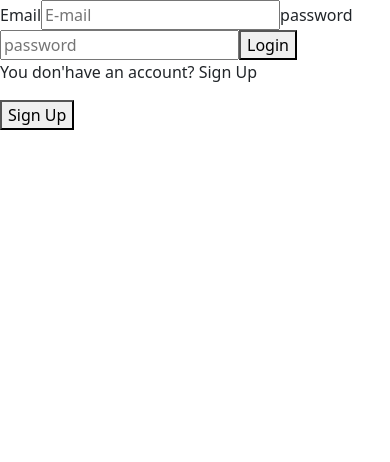
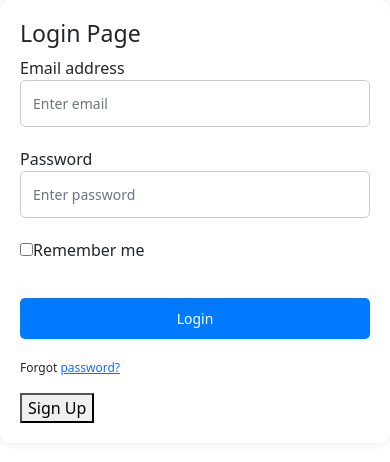
Before and after one commit to mohamedbouras/Green_Field_Project, a React (Vite) app in the folder FrontEnd/: page / in a window 390 px wide. Shown: the top 462 px of the page. Built offline with nearby package versions, Linux system fonts and the light colour scheme.

Commit message:
csslogin&&signin&&favoritebut

```diff
--- a/FrontEnd/package.json
+++ b/FrontEnd/package.json
@@ -10,6 +10,9 @@
   },
   "dependencies": {
     "@fortawesome/fontawesome-free": "^6.4.0",
+    "@fortawesome/free-brands-svg-icons": "^6.4.0",
+    "@fortawesome/free-solid-svg-icons": "^6.4.0",
+    "@fortawesome/react-fontawesome": "^0.2.0",
     "@tinymce/tinymce-react": "^4.3.0",
     "axios": "^1.3.4",
     "bootstrap": "^5.2.3",
--- a/FrontEnd/src/App.jsx
+++ b/FrontEnd/src/App.jsx
@@ -9,6 +9,7 @@ import CourseView from './components/CourseView.jsx'
 import { useState,useEffect } from 'react'
 import LandingPage from './components/LandingPage'
 import UpdateCours from "./components/UpdateCours.jsx"
+import Register from './components/Register'
 function App() {
   const [user, setuser] = useState(JSON.parse(localStorage.getItem('user')));
 
@@ -27,6 +28,8 @@ function App() {
         <Route path = "/courseview" element = {<><CourseView/><ScrollToTopButton/> </>}/>
         <Route path='/container' element={<><Containerr/> <ScrollToTopButton/></>} />
         <Route path = "/landingPage" element = {<><LandingPage /><ScrollToTopButton/> </>}/>
+        <Route path = "/register" element ={<><Register getuser = {setuser}/><ScrollToTopButton/></>}></Route>
+
         <Route path = "/" element = {<Login setuser={setuser}/>}  />
       </Routes>
 
--- a/FrontEnd/src/components/CoursCard.jsx
+++ b/FrontEnd/src/components/CoursCard.jsx
@@ -1,14 +1,18 @@
-import React, { useState } from 'react'
+import React, { useState  } from 'react'
 import Button from 'react-bootstrap/Button';
 import Card from 'react-bootstrap/Card';
-
+import { FontAwesomeIcon } from '@fortawesome/react-fontawesome'
+import { faStar } from '@fortawesome/free-solid-svg-icons';
 import { useNavigate } from 'react-router-dom';
 import CourseView from './CourseView';
 import axios from 'axios';
 const CoursCard = ({data}) => {
   const [courseData,setCourseData] = useState([])
+  const [isFavorited, setIsFavorited] = useState(false);
   const navigate = useNavigate()
-
+  const handleAddFavorite = () => {
+    setIsFavorited(!isFavorited);
+  };
   function handleCourseView (id){
      axios.get(`http://127.0.0.1:4000/api/events/${id}`)
      .then(res=>{
@@ -36,6 +40,12 @@ const CoursCard = ({data}) => {
             </Card.Text>
             <Button variant="primary" onClick={handleCourseUp}>up Course</Button>
             <Button variant="primary" onClick={()=>{handleCourseView(data.event_id)}}>View Course</Button>
+            <FontAwesomeIcon
+          icon={faStar}
+          onClick={handleAddFavorite}
+          style={{ color: isFavorited ? 'gold' : 'black', cursor: 'pointer' }}
+        />
+
 
           </Card.Body>
         </Card>
--- /dev/null
+++ b/FrontEnd/src/components/Login.css
@@ -0,0 +1,86 @@
+form {
+    max-width: 500px;
+    margin: 0 auto;
+    padding: 40px;
+    background-color: #fff;
+    border-radius: 10px;
+    box-shadow: 0px 0px 10px rgba(0, 0, 0, 0.1);
+    animation: fade-in 0.5s;
+  }
+
+  @keyframes fade-in {
+    from {
+      opacity: 0;
+      transform: translateY(20px);
+    }
+    to {
+      opacity: 1;
+      transform: translateY(0);
+    }
+  }
+
+  h3 {
+    margin-bottom: 30px;
+    font-size: 28px;
+    font-weight: 500;
+  }
+
+  input[type="email"],
+  input[type="password"] {
+    width: 100%;
+    padding: 12px;
+    border-radius: 5px;
+    border: 1px solid #ccc;
+    margin-bottom: 20px;
+    font-size: 16px;
+  }
+
+  .custom-control-label {
+    font-size: 16px;
+  }
+
+  button[type="submit"] {
+    width: 100%;
+    margin-top: 20px;
+    padding: 12px;
+    border-radius: 5px;
+    background-color: #007bff;
+    border: none;
+    color: #fff;
+    font-size: 16px;
+    cursor: pointer;
+    transition: background-color 0.2s;
+  }
+
+  button[type="submit"]:hover {
+    background-color: #0069d9;
+  }
+
+  .forgot-password {
+    font-size: 14px;
+    margin-top: 20px;
+  }
+
+  @media screen and (max-width: 480px) {
+    form {
+      padding: 20px;
+    }
+
+    h3 {
+      font-size: 24px;
+    }
+
+    input[type="email"],
+    input[type="password"] {
+      font-size: 14px;
+    }
+
+    button[type="submit"] {
+      font-size: 14px;
+      padding: 10px;
+    }
+
+    .forgot-password {
+      font-size: 12px;
+    }
+  }
--- a/FrontEnd/src/components/Login.jsx
+++ b/FrontEnd/src/components/Login.jsx
@@ -2,7 +2,15 @@ import React from 'react'
 import { useState } from 'react'
 import axios from 'axios'
 import { useNavigate } from 'react-router-dom'
+import { Container, Tabs, Tab, Button, Form, InputGroup, FormControl } from 'react-bootstrap';
+import './Login.css'
+import { FontAwesomeIcon } from '@fortawesome/react-fontawesome';
+import { faFacebookF, faTwitter, faGoogle, faGithub } from '@fortawesome/free-brands-svg-icons';
+
+
+
 function Login({setuser}) {
+
     const navigate = useNavigate()
     const [email ,setEmail] = useState("")
     const [password,setPasword] = useState("")
@@ -30,19 +38,56 @@ function Login({setuser}) {
         console.log(err)
       })
     }
-  return (
-    <div>
-        <form name = "login form" onSubmit={(e)=>handleSubmit(e)}>
-        <label >Email</label>
-        <input type = "email" placeholder="E-mail" name = "email" required onChange={(e)=>setEmail(e.target.value)}/>
-        <label >password</label>
-        <input type = "password" placeholder="password" name = "password" required onChange={(e)=>setPasword(e.target.value)}/>
-        <button type = "submit">Login</button>
-        <p>You don'have an account? Sign Up</p>
-        <button>Sign Up</button>
-         </form>
+  return (         <form onSubmit={(e)=>handleSubmit(e)}>
+    <h3>Login Page</h3>
+    <div className="mb-3">
+      <label>Email address</label>
+      <input
+        type="email"
+        className="form-control"
+        placeholder="Enter email"
+         required
+        onChange={(e)=>setEmail(e.target.value)}/>
     </div>
-  )
+    <div className="mb-3">
+      <label>Password</label>
+      <input
+        type="password"
+        className="form-control"
+        placeholder="Enter password"
+        required
+        onChange={(e)=>setPasword(e.target.value)}/>
+    </div>
+    <div className="mb-3">
+      <div className="custom-control custom-checkbox">
+        <input
+          type="checkbox"
+          className="custom-control-input"
+          id="customCheck1"
+        />
+        <label className="custom-control-label" htmlFor="customCheck1">
+          Remember me
+        </label>
+      </div>
+    </div>
+    <div className="d-grid">
+      <button type="submit" className="btn btn-primary">
+        Login
+      </button>
+    </div>
+    <p className="forgot-password text-right">
+      Forgot <a href="#">password?</a>
+    </p>
+    <button onClick={()=>{navigate("/register")}}>Sign Up</button>
+  </form>)
+
+
+
+
+
+
+
+
+
 }
-
 export default Login
--- a/FrontEnd/src/components/Register.jsx
+++ b/FrontEnd/src/components/Register.jsx
@@ -1,9 +1,73 @@
-import React from 'react'
+import axios from 'axios'
+import React, { useState } from 'react'
+import { useNavigate } from 'react-router-dom'
 
-function Register() {
+
+function Register({getuser}) {
+  const navigate = useNavigate()
+  const [user, setUser] = useState({user_name:"",user_email:"", user_password:"",user_type:""})
+  const [file ,setFile] = useState("")
+
+  const handleFile=(event)=>{
+    setFile(event.target.files[0])
+  }
+
+
+  const uploadImage = async () => {
+    const form = new FormData();
+    form.append('file', file);
+    form.append('upload_preset', 'mohamed');
+
+    try {
+      const response = await axios.post(
+        'https://api.cloudinary.com/v1_1/dmyit8zek/image/upload',
+        form
+      );
+      return response.data.secure_url;
+    } catch (error) {
+      console.log(error);
+    }
+  };
+
+  const handlePosting=async(event)=>{
+    event.preventDefault()
+    console.log('clicked')
+       try{
+       const userRegister = {...user,user_image: await uploadImage()}
+        const post = await axios.post("http://127.0.0.1:4000/api/user/add",userRegister)
+        console.log(post)
+        getuser(userRegister)
+        navigate('/landingPage')
+       }catch(err){
+         console.log(err)
+       }
+  }
+
+
+
   return (
-    <div>Register</div>
+    <div style={{ display: 'flex', flexDirection: 'column', alignItems: 'center', margin: '20px' }}>
+    <form name="Register Form" onSubmit={handlePosting}>
+      <h3 style={{ fontSize: '28px', marginBottom: '20px' }}>Sign up here</h3>
+      <label style={{ fontSize: '18px', marginTop: '20px' }}>Name</label>
+      <input type="text" placeholder="name" name="user_name" onChange={(e) => setUser({ ...user, user_name: e.target.value })} style={{ fontSize: '18px', padding: '10px', marginTop: '10px', borderRadius: '5px', border: 'none', backgroundColor: '#f4f4f4', width: '100%', maxWidth: '400px', boxSizing: 'border-box' }} />
+      <label style={{ fontSize: '18px', marginTop: '20px' }}>E-mail</label>
+      <input type="email" placeholder="email" name="user_email" onChange={(e) => setUser({ ...user, user_email: e.target.value })} style={{ fontSize: '18px', padding: '10px', marginTop: '10px', borderRadius: '5px', border: 'none', backgroundColor: '#f4f4f4', width: '100%', maxWidth: '400px', boxSizing: 'border-box' }} />
+      <label style={{ fontSize: '18px', marginTop: '20px' }}>Password</label>
+      <input type="password" name="user_password" onChange={(e) => setUser({ ...user, user_password: e.target.value })} style={{ fontSize: '18px', padding: '10px', marginTop: '10px', borderRadius: '5px', border: 'none', backgroundColor: '#f4f4f4', width: '100%', maxWidth: '400px', boxSizing: 'border-box' }} />
+      <label style={{ fontSize: '18px', marginTop: '20px' }}>Specify your Role</label>
+      <select name="user_type" value={user.user_type} onChange={(e) => { setUser({ ...user, user_type: e.target.value }) }} style={{ fontSize: '18px', padding: '10px', marginTop: '10px', borderRadius: '5px', border: 'none', backgroundColor: '#f4f4f4', width: '100%', maxWidth: '400px', boxSizing: 'border-box' }}>
+<option value="">Sign Up As ?</option>
+<option value="teacher">Teacher</option>
+<option value="student">Student</option>
+</select>
+<label style={{ fontSize: '18px', marginTop: '20px' }}>Upload your image</label>
+<input type="file" onChange={handleFile} style={{ fontSize: '18px', padding: '10px', marginTop: '10px', borderRadius: '5px', border: 'none', backgroundColor: '#f4f4f4', width: '100%', maxWidth: '400px', boxSizing: 'border-box' }} />
+<input type="submit" value="Sign Up" style={{ fontSize: '18px', padding: '10px', marginTop: '20px', borderRadius: '5px', border: 'none', backgroundColor: '#007bff', color: '#fff', width: '100%', maxWidth: '400px', cursor: 'pointer', boxSizing: 'border-box' }} />
+
+  </form>
+</div>
+
   )
 }
-
 export default Register
```
Also changed, not shown: 2 other files (tests, documents, lock files or other folders).
